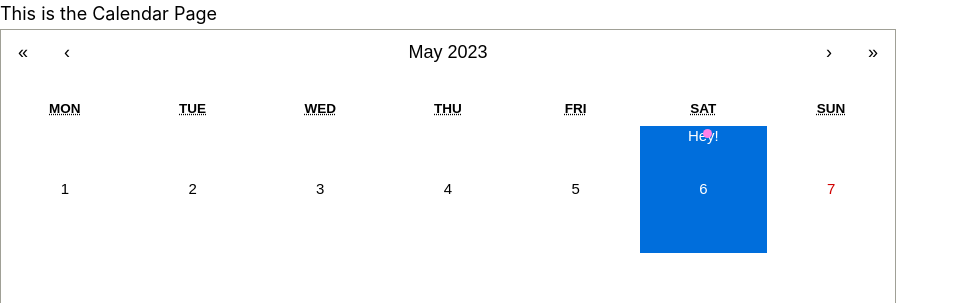
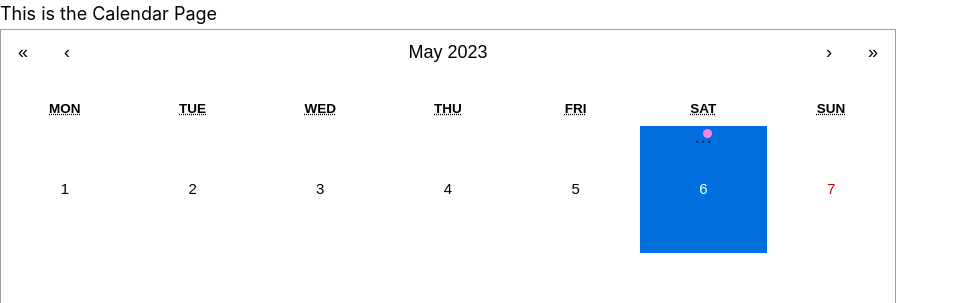
Before and after one commit to SageKyle/next-practice, a Next.js app: page /calendar in a window 1280 px wide. Shown: the top 303 px of the page, without its empty margins (0-959 px from the left). Built offline with nearby package versions, Linux system fonts and the light colour scheme.

Commit message:
update styles for event tiles

```diff
--- a/app/styles/calendar.module.css
+++ b/app/styles/calendar.module.css
@@ -11,6 +11,9 @@
 }
 
 .EventTile {
+	font-size: 1.2rem;
+	font-weight: 300;
+	color: rgb(3, 49, 109);
 	width: 100%;
 	height: 100%;
 	position: absolute;
--- a/pages/calendar.jsx
+++ b/pages/calendar.jsx
@@ -49,7 +49,11 @@ export default function CalendarFn() {
 							view === 'month' &&
 							date.toDateString() ===
 								new Date(formData?.date).toDateString() ? (
-								<p className={styles.EventTile}>Hey!</p>
+								<p
+									className={`text-sm text-cyan-500 font-light ${styles.EventTile}`}
+								>
+									{formData?.desc.slice(0, 9)}...
+								</p>
 							) : null
 						}
 						onClickDay={(value, event) => onClickDay(value, event)}
```
